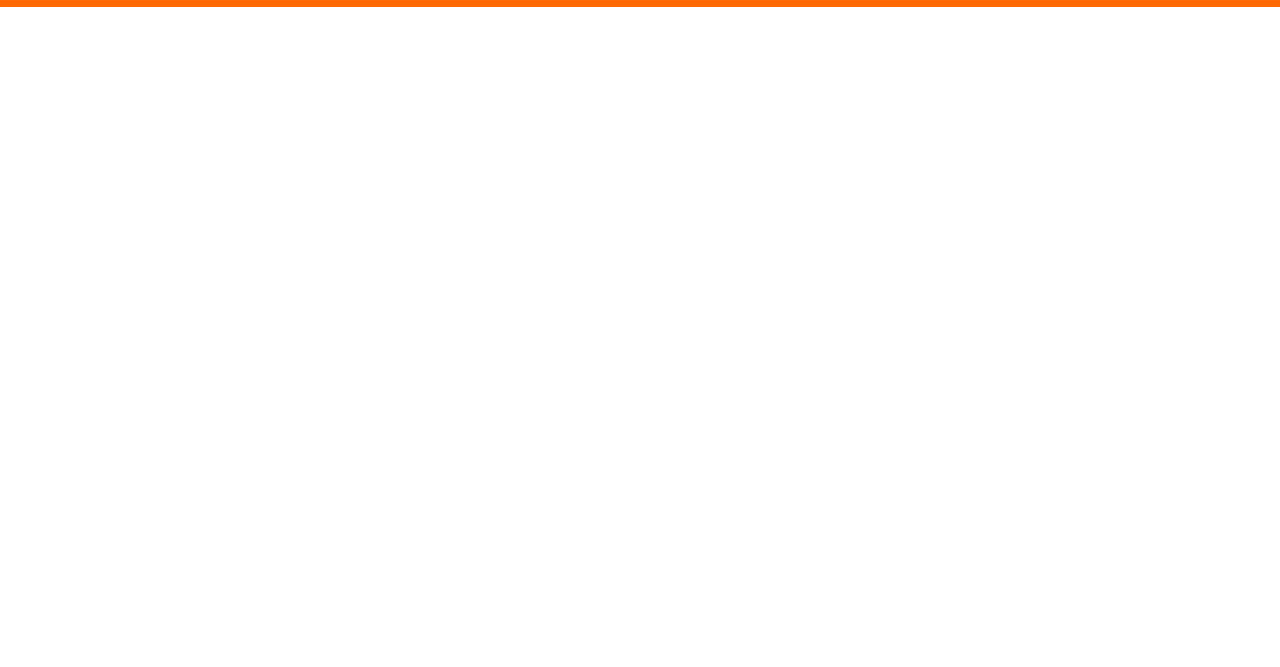
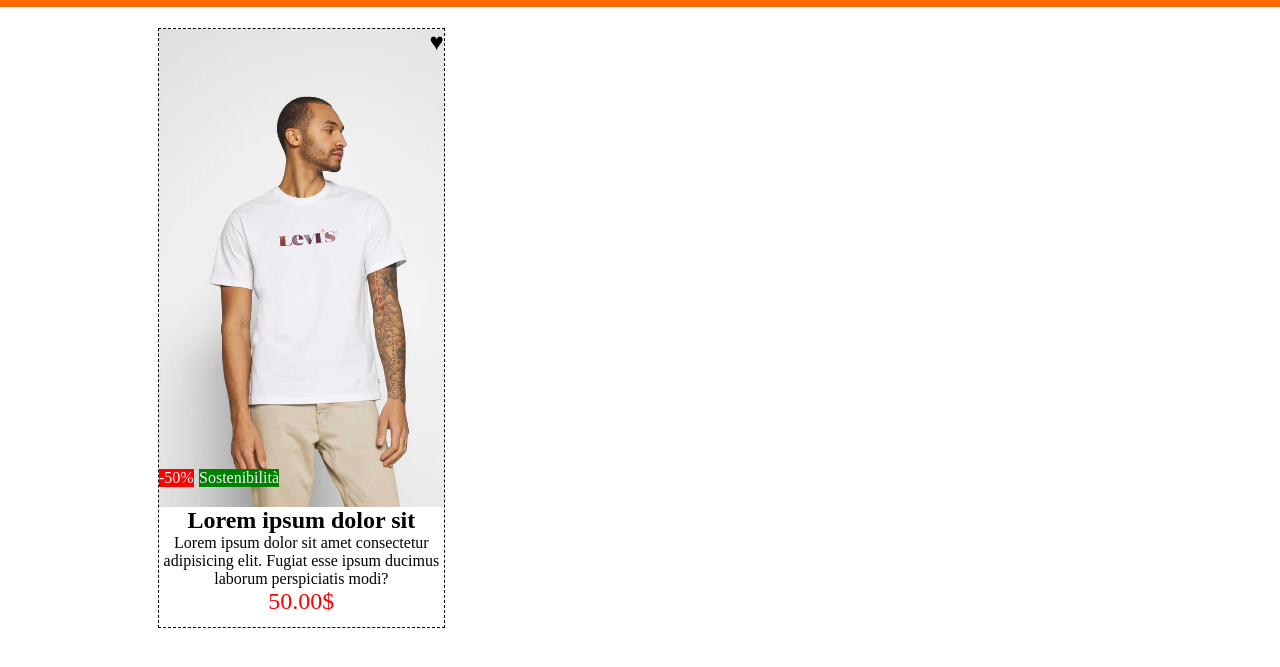
Before and after one commit to Ericdid/html-css-boolando, a plain HTML site: page index.html in a window 1280 px wide. Shown: the part 43-710 px from the top of the page. Drawn offline with Linux system fonts and the light colour scheme.

Commit message:
add-first-card

```diff
--- a/index.html
+++ b/index.html
@@ -29,5 +29,24 @@
         <i class="fa-solid fa-bag-shopping"></i>
       </div>
     </header>
+    <main>
+      <section class="container flex wrap">
+        <div class="card">
+          <div class="card-item-one">
+            <span class="heart">&hearts;</span>
+            <span class="discount">-50%</span>
+            <span class="item-info">Sostenibilità</span>
+          </div>
+          <div class="card-txt">
+            <h2>Lorem ipsum dolor sit</h2>
+            <p>
+              Lorem ipsum dolor sit amet consectetur adipisicing elit. Fugiat
+              esse ipsum ducimus laborum perspiciatis modi?
+            </p>
+            <span class="price">50.00$</span>
+          </div>
+        </div>
+      </section>
+    </main>
   </body>
 </html>
--- a/style.css
+++ b/style.css
@@ -10,12 +10,17 @@
 .flex {
   display: flex;
 }
+.wrap {
+  flex-wrap: wrap;
+}
+/* HEADER */
 header {
   width: 100%;
   height: 50px;
   background-color: #ff6900;
   color: whitesmoke;
   font-family: "Franklin Gothic Medium", "Arial Narrow", Arial, sans-serif;
+  z-index: 1;
 }
 .utils {
   justify-content: space-around;
@@ -32,3 +37,81 @@ header > div > a {
   color: whitesmoke;
   text-decoration: none;
 }
+/* MAIN */
+main {
+  padding-top: 51px;
+}
+.container {
+  width: 80%;
+  margin: auto;
+}
+.card {
+  width: 28%;
+  height: 600px;
+  border: 1px dashed black;
+  margin: 20px 30px;
+}
+.card-item-one {
+  position: relative;
+  width: 100%;
+  height: 80%;
+  background-image: url(./img/1.webp);
+  background-size: cover;
+  background-position: center;
+  background-repeat: no-repeat;
+}
+.card-item-two {
+  position: relative;
+  width: 100%;
+  height: 80%;
+  background-image: url(./img/2.webp);
+  background-size: cover;
+  background-position: center;
+  background-repeat: no-repeat;
+}
+
+.card-txt {
+  text-align: center;
+}
+
+.price {
+  color: red;
+  font-size: 1.5rem;
+}
+/* ABSOLUTE ELEMENTS */
+.heart {
+  position: absolute;
+  top: 0;
+  right: 0;
+  font-size: 1.5rem;
+}
+.discount {
+  position: absolute;
+  left: 0;
+  bottom: 20px;
+  color: whitesmoke;
+  background-color: red;
+}
+.item-info {
+  position: absolute;
+  left: 40px;
+  bottom: 20px;
+  background-color: green;
+  color: whitesmoke;
+}
+/* HOVER EFFECTS */
+.card-item-one:hover {
+  background-image: url(./img/1b.webp);
+  background-size: cover;
+  background-position: top;
+  background-repeat: no-repeat;
+}
+.card-item-two:hover {
+  background-image: url(./img/2b.webp);
+  background-size: cover;
+  background-position: top;
+  background-repeat: no-repeat;
+}
+.card:hover .heart {
+  color: red;
+}
```
